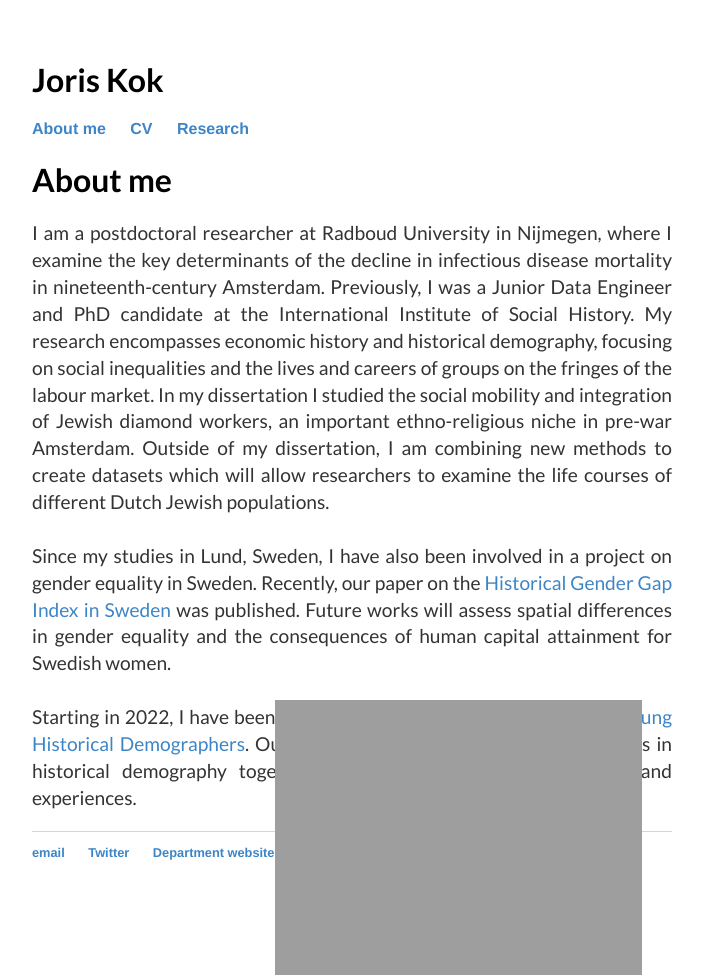
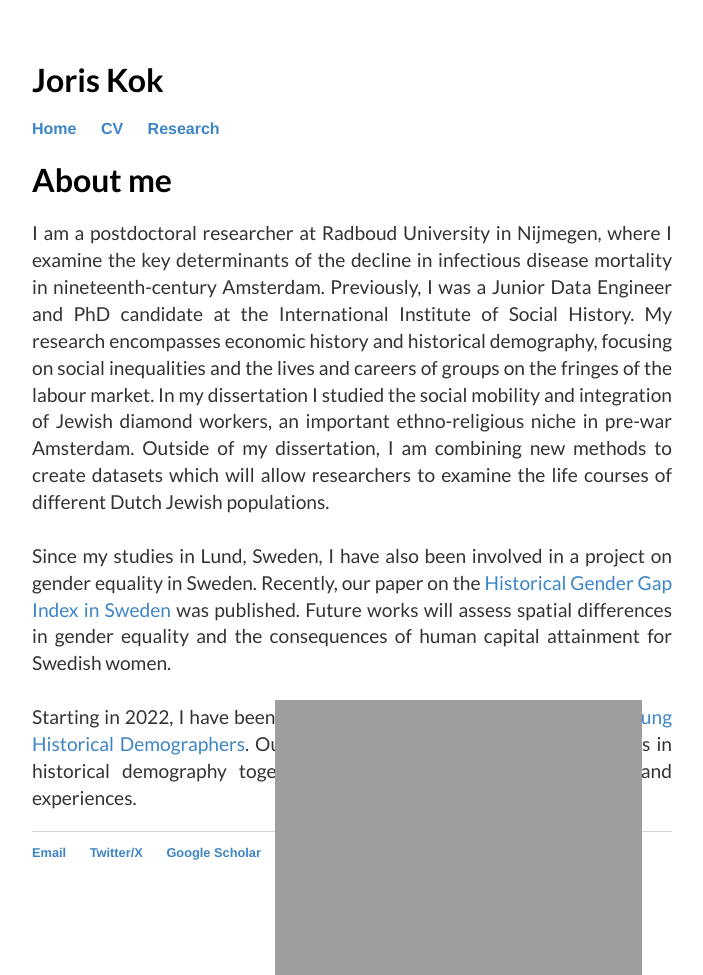
Before and after one commit to kok-joris/kok-joris.github.io, a Jekyll site: the page built from index.html, in a window 1280 px wide. Shown: the whole page, without its empty margins (288-991 px from the left). Built offline with Jekyll 4.4.1, drawn with Linux system fonts in a browser that asks for light colours; Markdown is read by kramdown in place of the engine named in the settings.

Commit message:
Update default.html

```diff
--- a/_layouts/default.html
+++ b/_layouts/default.html
@@ -12,7 +12,7 @@
 
 		<nav>
     		<ul>
-        		<li><a href="/">About me</a></li>
+        		<li><a href="/">Home</a></li>
         		<li><a href="/cv">CV</a></li>
 			<li><a href="/research">Research</a></li>
 
@@ -25,9 +25,10 @@
 		</div><!-- /.container -->
 		<footer>
     		<ul>
-        		<li><a href="mailto:joris.kok@iisg.nl">email</a></li>
-			<li><a href="https://twitter.com/kok_joris" target="_blank">Twitter</a></li>
-        		<li><a href="https://iisg.amsterdam/en/about/staff/joris-kok" target="_blank">Department website</a></li>
+        		<li><a href="mailto:joris.kok@iisg.nl">Email</a></li>
+			<li><a href="https://twitter.com/kok_joris" target="_blank">Twitter/X</a></li>
+			<li><a href="https://scholar.google.com/citations?user=gt1lSBQAAAAJ&hl=nl&oi=ao" target="_blank">Google Scholar</a></li>
+			<li><a href="https://orcid.org/0009-0004-8190-5414" target="_blank">ORCID</a></li>
 			</ul>
 		</footer>
 	</body>
```
